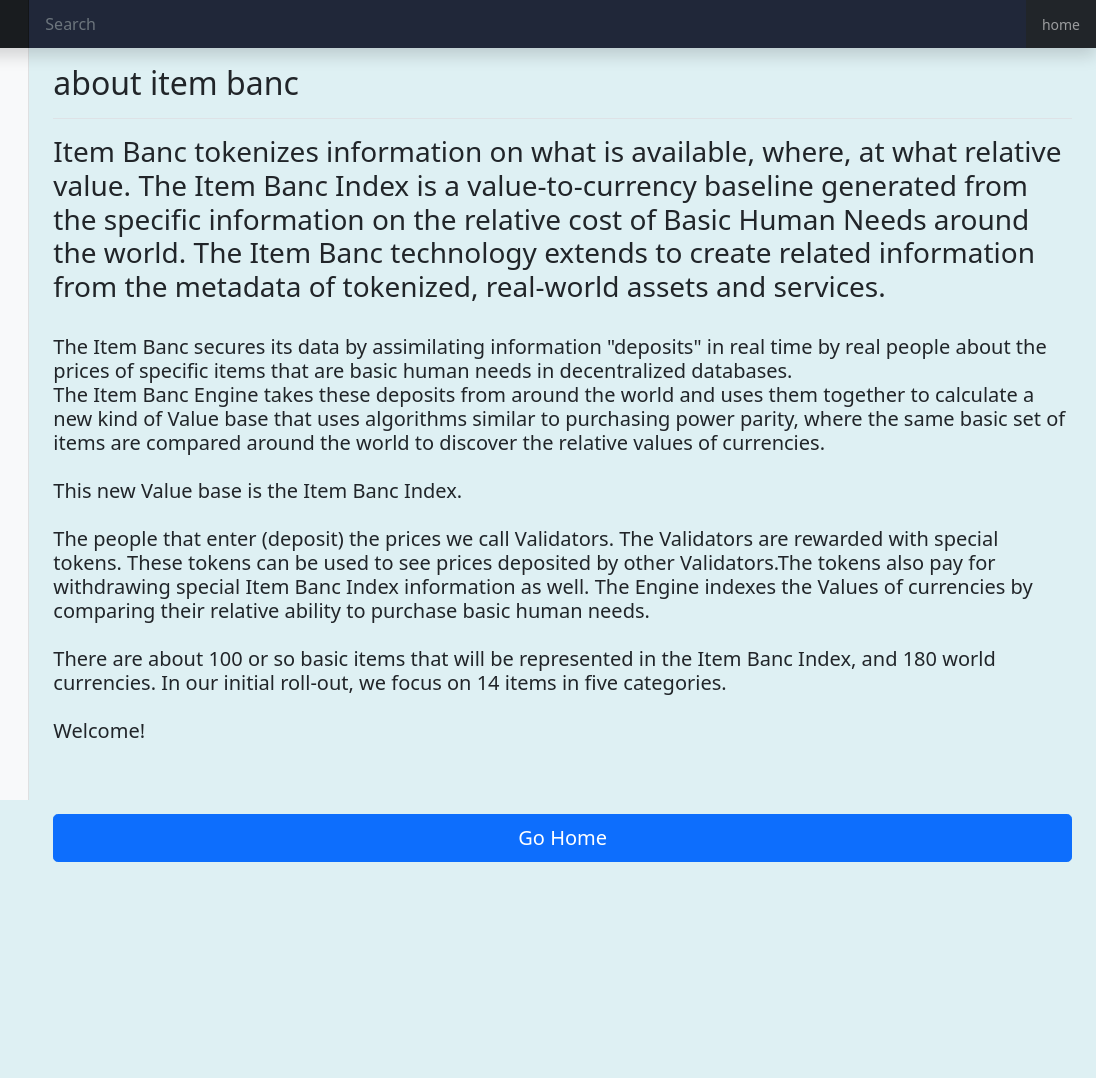
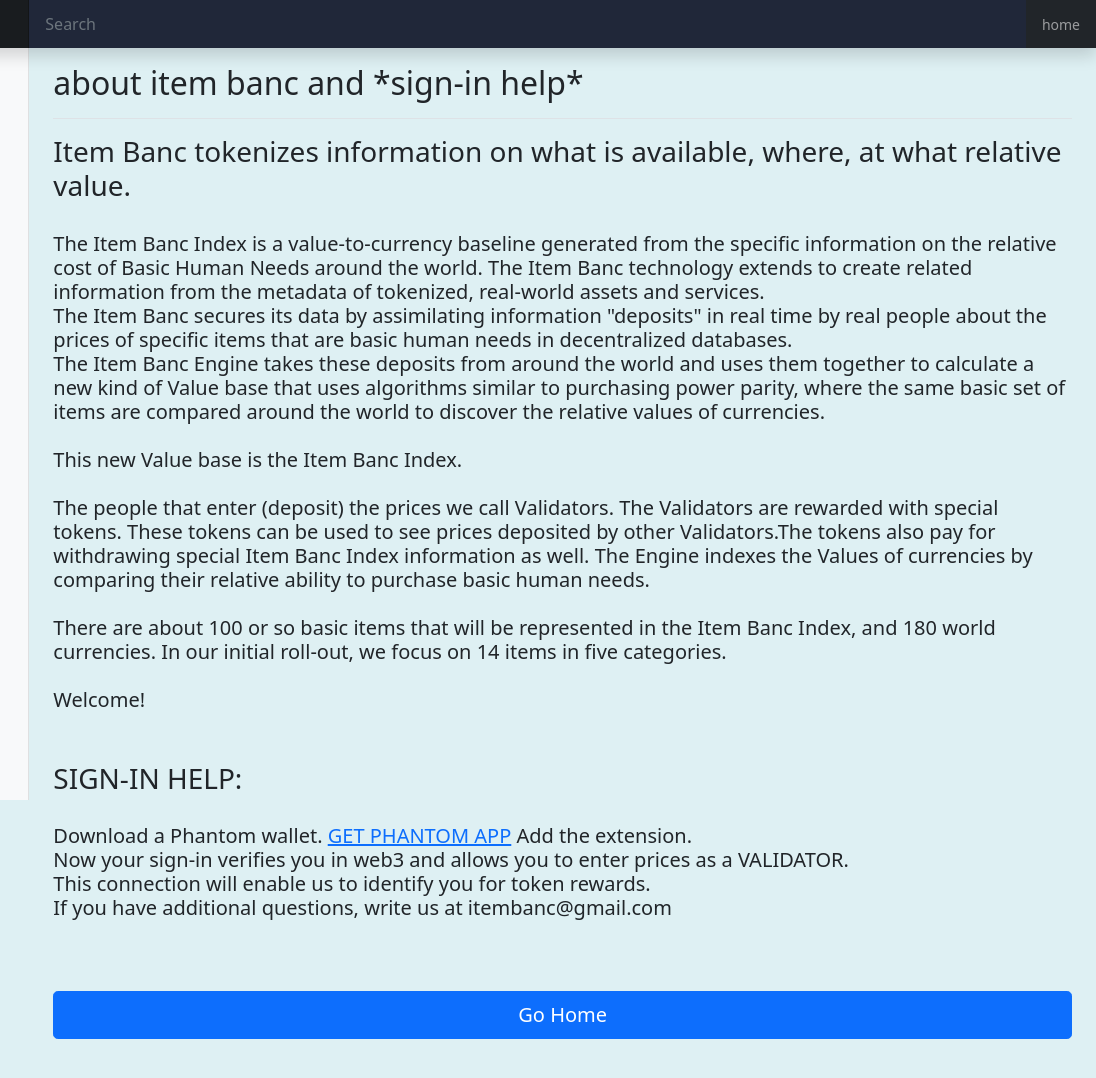
Before and after one commit to virginiabrobertson/virginiabrobertson.github.io, a plain HTML site: page itembancabout.html in a window 1280 px wide. Shown: the full height of the page, 184-1280 px from the left. Before the commit the page ends 910 px from the top, so only its background shows below. Drawn offline with nearby package versions, Linux system fonts and the light colour scheme; a script that the page names is missing.

Commit message:
Add files via upload
About edited added sign-in help

```diff
--- a/itembancabout.html
+++ b/itembancabout.html
@@ -72,18 +72,20 @@
 
     <main class="col-md-9 ms-sm-auto col-lg-10 px-md-4">
       <div class="d-flex justify-content-between flex-wrap flex-md-nowrap align-items-center pt-3 pb-2 mb-3 border-bottom">
-        <h1 class="h2">about item banc</h1>
+        <h1 class="h2">about item banc and *sign-in help* </h1>
 
       </div>
 
 
 
       <h3>Item Banc tokenizes information on what is available, where, at what relative value.
+      </h3>
+      <br>
+      <h5>
         The Item Banc Index is a value-to-currency baseline generated from the specific information on the
         relative cost of Basic Human Needs around the world. The Item Banc technology extends
         to create related information from the metadata of tokenized, real-world assets and services.
-      </h3>
-      <h5>
+
         <br>The Item Banc secures its data by assimilating information "deposits" in real time by real people
         about the prices of specific items that are basic human needs in decentralized databases.
         <br>
@@ -103,7 +105,20 @@
         <br>
         <br>Welcome!
       </h5>
-
+      <br>
+      <br>
+      <h3>SIGN-IN HELP:</h3>
+        <br>
+        <h5>
+        Download a Phantom wallet. <a href="https://phantom.app">GET PHANTOM APP</a>
+        Add the extension.
+        <br>
+        Now your sign-in verifies you in web3 and allows you to enter prices as a VALIDATOR.
+        <br>
+        This connection will enable us to identify you for token rewards.
+        <br>
+        If you have additional questions, write us at itembanc@gmail.com
+        </h5>
       <br>
        <br>
       <br>
```
